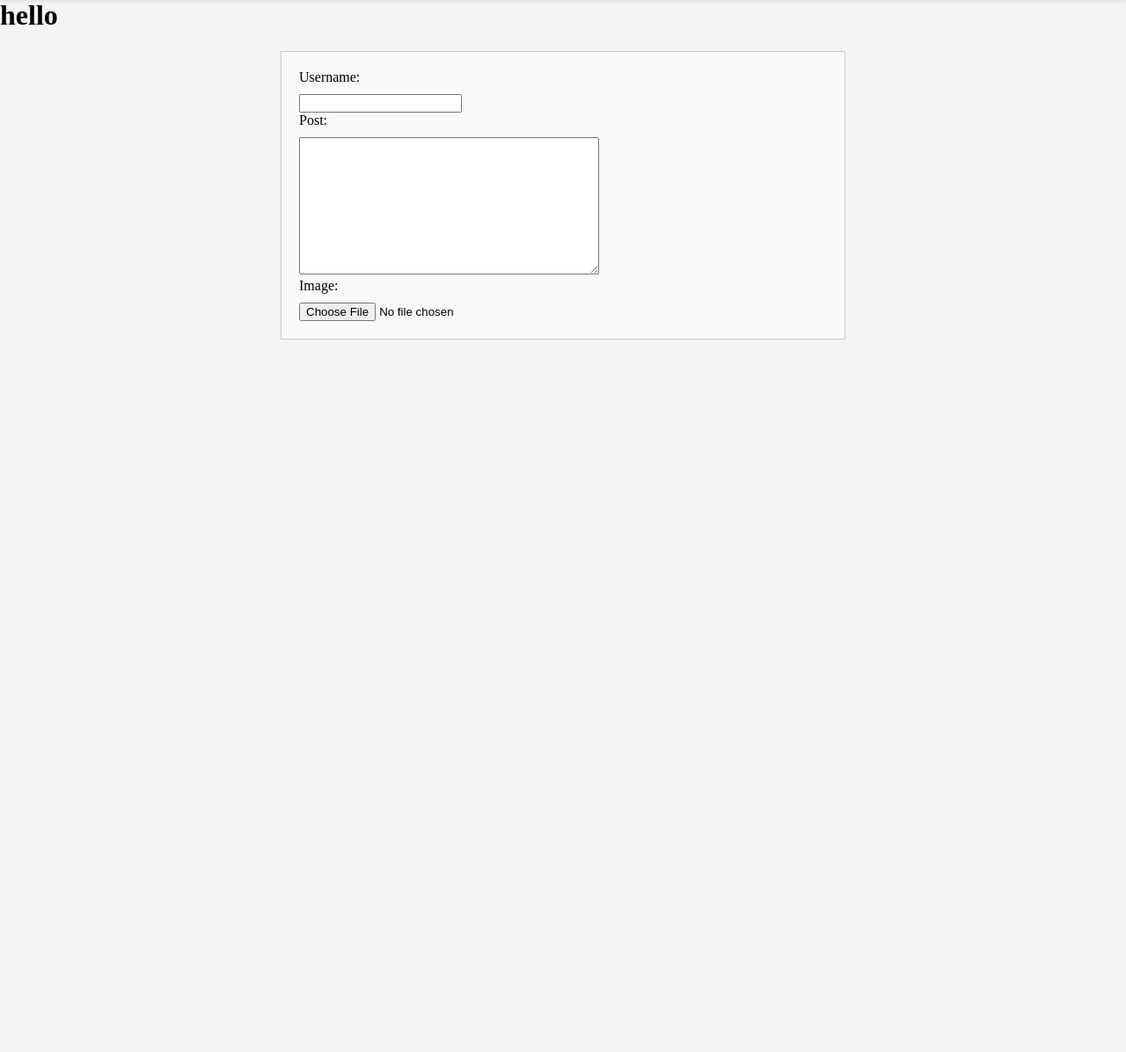
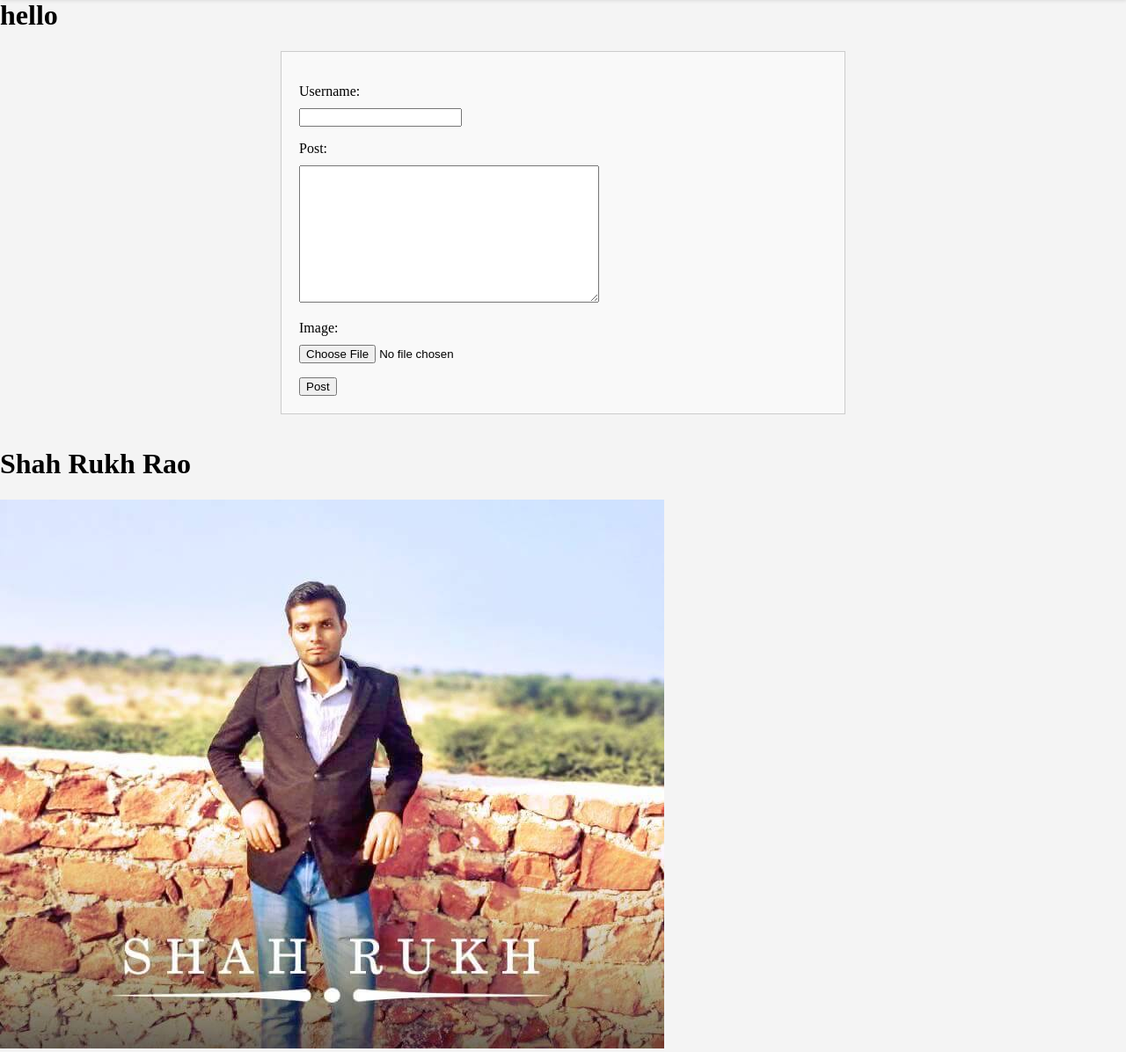
Before and after one commit to raoshah/newDjango, a Django app: page /chat/ in a window 1280 px wide. Shown: the part 58-1254 px from the top of the page at 88% size. Before the commit the page ends 800 px from the top, so only its background shows below. Run offline with Django 3.2, Linux system fonts and the light colour scheme; data comes from the database, SQL or seed files in the repository.

Commit message:
added post image

```diff
--- a/myapp/templates/myapp/chat.html
+++ b/myapp/templates/myapp/chat.html
@@ -2,9 +2,14 @@
 
 {% block body %}
     <h1>hello</h1>
-    <form action="" enctype="multipart/form-data">
+    <form method="post" enctype="multipart/form-data">
         {% csrf_token %}
-        {{ form }}
+        {{ form.as_p }}
+        <button type="submit"> Post </button>
+    </form>
 
-    </form>
+    {% for item in post %}
+        <h1>{{item.username}}</h1>
+        <img src="{{item.image.url}}" alt="img">
+    {% endfor %}
 {% endblock %}
--- a/myapp/templates/myapp/profile.html
+++ b/myapp/templates/myapp/profile.html
@@ -5,7 +5,7 @@
     <h1> Name: {{ user.first_name }} {{ user.last_name }}</h1>
     <h2>Username: {{ user.username }}</h3>
     <p> Email: {{ user.email }} </p>
-    <a href="/logout/">Logout</a>
+    <a href="/user_logout/">Logout</a>
     {% else %}
 
     {% endif %}
--- a/myapp/views.py
+++ b/myapp/views.py
@@ -64,8 +64,16 @@ def contact(request):
     return render(request, "myapp/contact.html")
 
 def chat(request):
-    form = ChatForm()
-    return render(request, "myapp/chat.html", {"form": form})
+    post = Chat.objects.all()
+    if request.method == 'POST':
+        form = ChatForm(request.POST, request.FILES)
+        if form.is_valid():
+            # username = request.session.get('username')
+            form.save()
+            return redirect('chat')
+    else:
+        form = ChatForm()
+    return render(request, "myapp/chat.html", {"form": form, "post": post})
 
 def register(request):
     if request.method == 'POST':
```
Also changed, not shown: db.sqlite3, media/post_images/26166263_782649818594486_3514109706654256557_n.jpg (added), media/post_images/26166263_782649818594486_3514109706654256557_n_kfm59pb.jpg (added), myapp/migrations/0007_chat.py (added).
